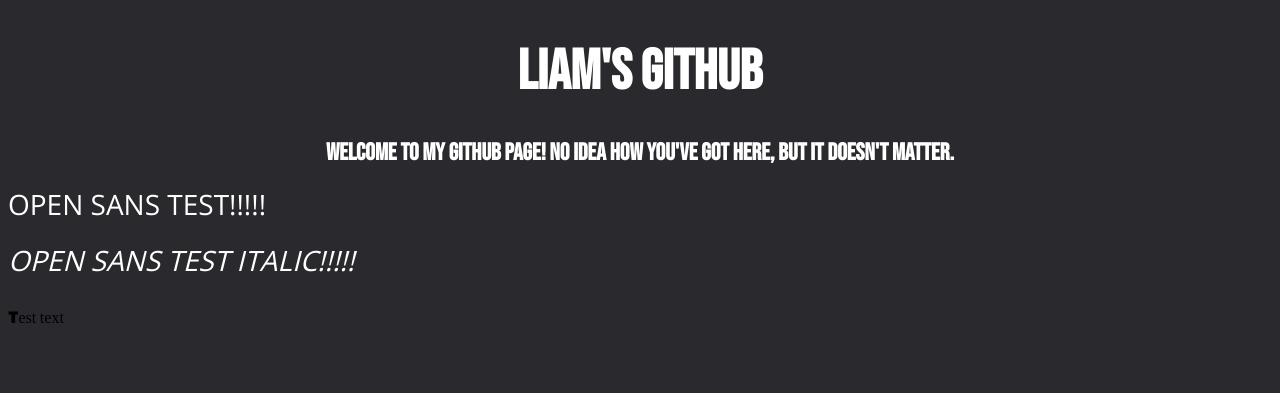
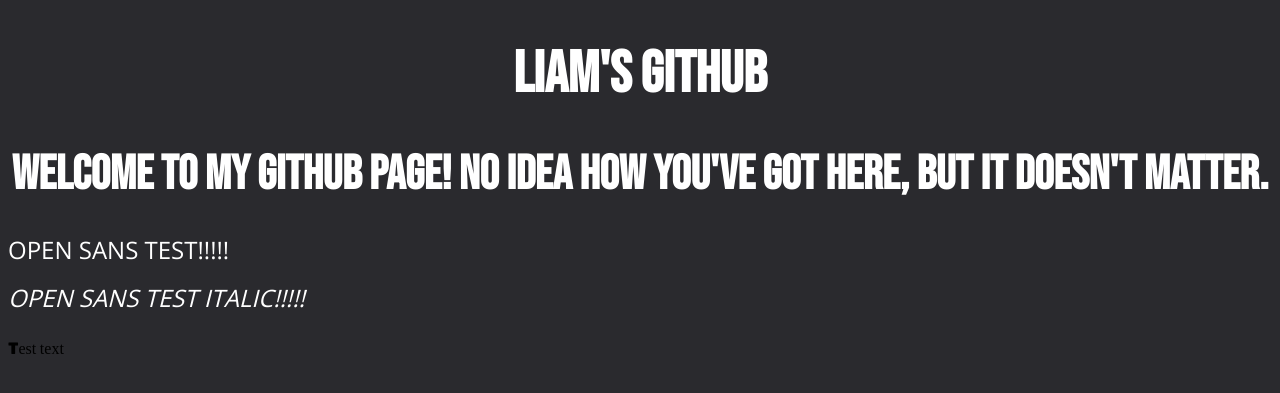
Before and after one commit to LiamTheLiam/liamtheliam.github.io, a PHP site: page / in a window 1280 px wide. Shown: the top 393 px of the page. Run offline with PHP 8.4, Linux system fonts and the light colour scheme.

Commit message:
Update styles.css

```diff
--- a/files/styles.css
+++ b/files/styles.css
@@ -4,11 +4,12 @@
 h1 {
 	color: white;
 	font-family: bebas_neueregular;
-	font-size: 56px
+	font-size: 58px
 }
 h2 {
 	color: white;
 	font-family: bebas_neueregular;
+	font-size: 48px
 }
 h3 {
 	color: white;
@@ -17,7 +18,7 @@
 p {
 	color: white;
 	font-family: open_sansregular;
-	font-size: 28px
+	font-size: 24px
 }
 @font-face {
     font-family: 'bungee_spice_regularregular';
```
